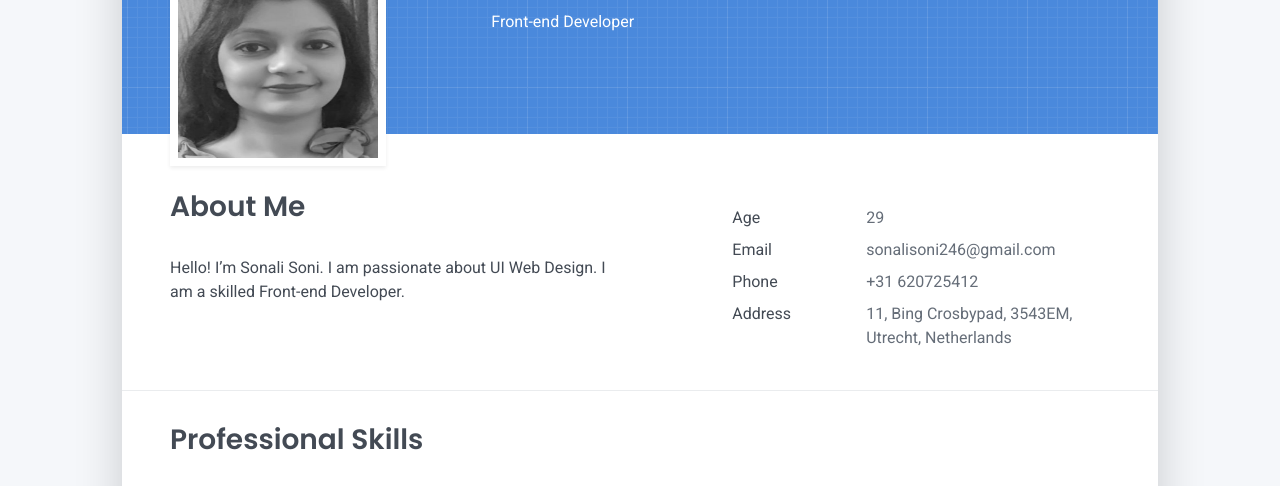
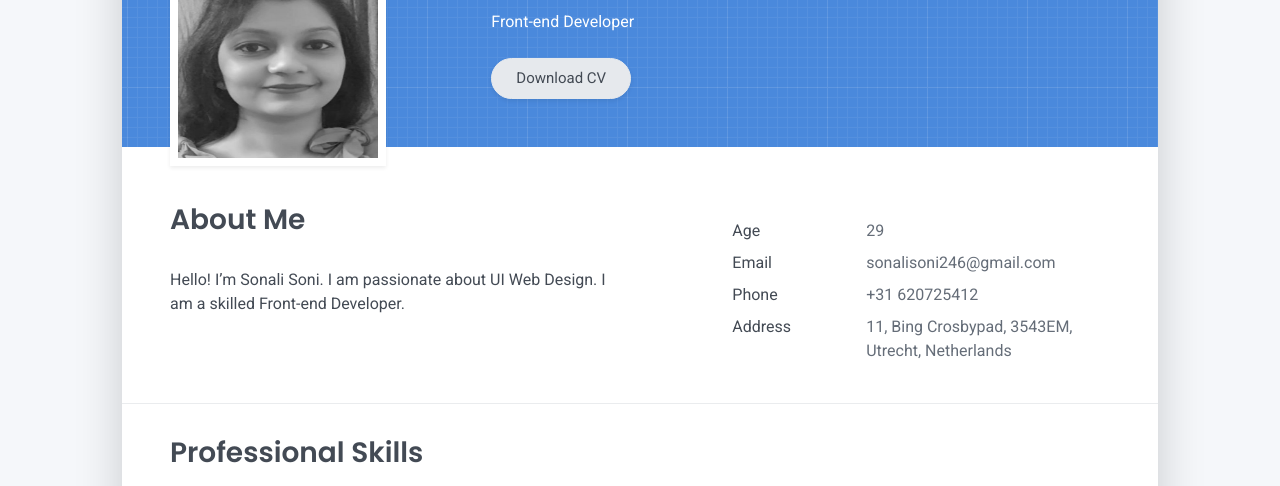
Before and after one commit to sonali-soni/portfolio, a plain HTML site: page index.html in a window 1280 px wide. Shown: the part 222-708 px from the top of the page. Drawn offline with Linux system fonts and the light colour scheme.

Commit message:
content changed

```diff
--- a/index.html
+++ b/index.html
@@ -57,7 +57,10 @@
       <div class="col-lg-8 col-md-7 text-center text-md-start">
         <h2 class="h1 mt-2" data-aos="fade-left" data-aos-delay="0">Sonali Soni</h2>
         <p data-aos="fade-left" data-aos-delay="100">Front-end Developer</p>
-        <!-- <div class="d-print-none" data-aos="fade-left" data-aos-delay="200"><a class="btn btn-light text-dark shadow-sm mt-1 me-1" href="right-resume.pdf" target="_blank">Download CV</a><a class="btn btn-success shadow-sm mt-1" href="#contact">Hire Me</a></div> -->
+        <div class="d-print-none" data-aos="fade-left" data-aos-delay="200">
+          <a class="btn btn-light text-dark shadow-sm mt-1 me-1" href="Sonali Soni_CV.docx" target="_blank">Download CV</a>
+          <!-- <a class="btn btn-success shadow-sm mt-1" href="#contact">Hire Me</a> -->
+        </div>
       </div>
     </div>
   </div>
```
Also changed, not shown: 1 other file.
